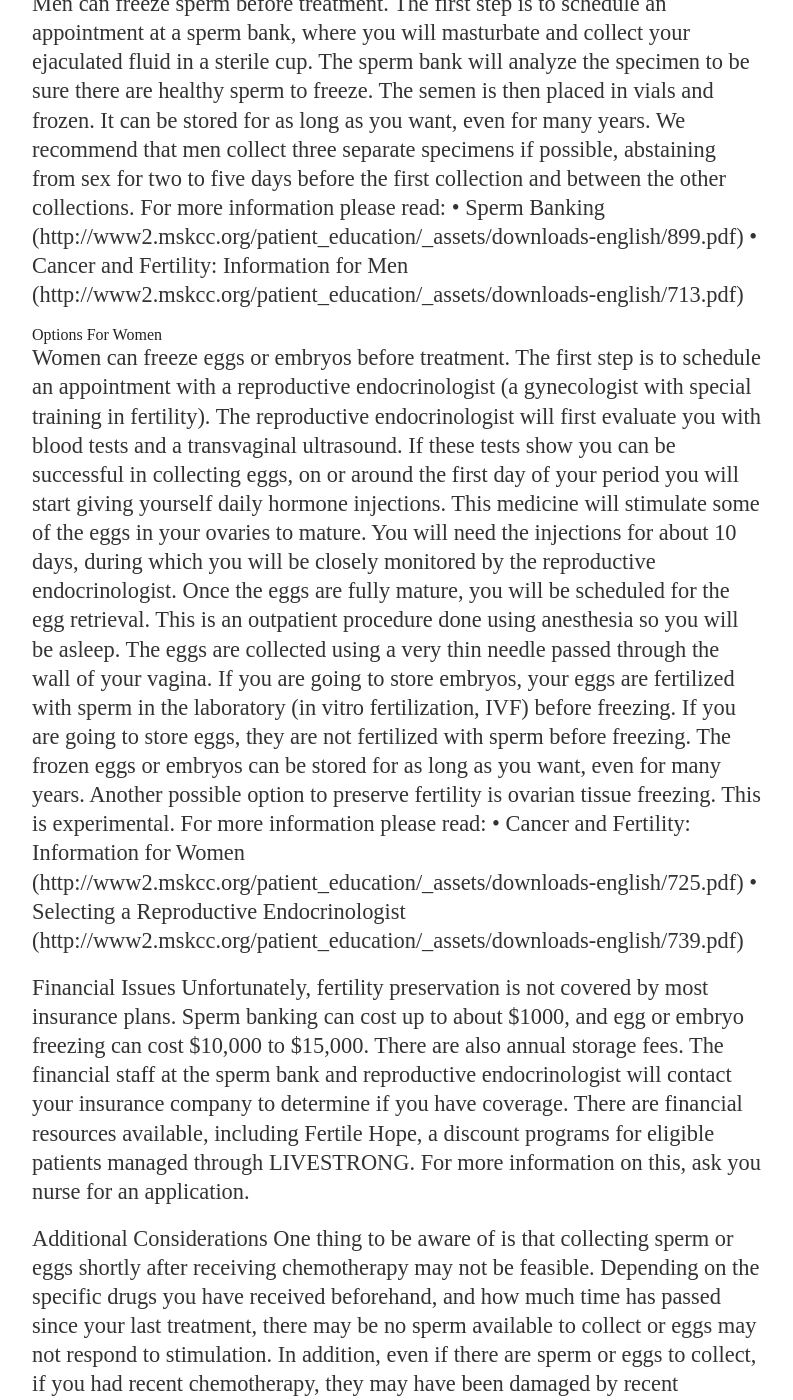
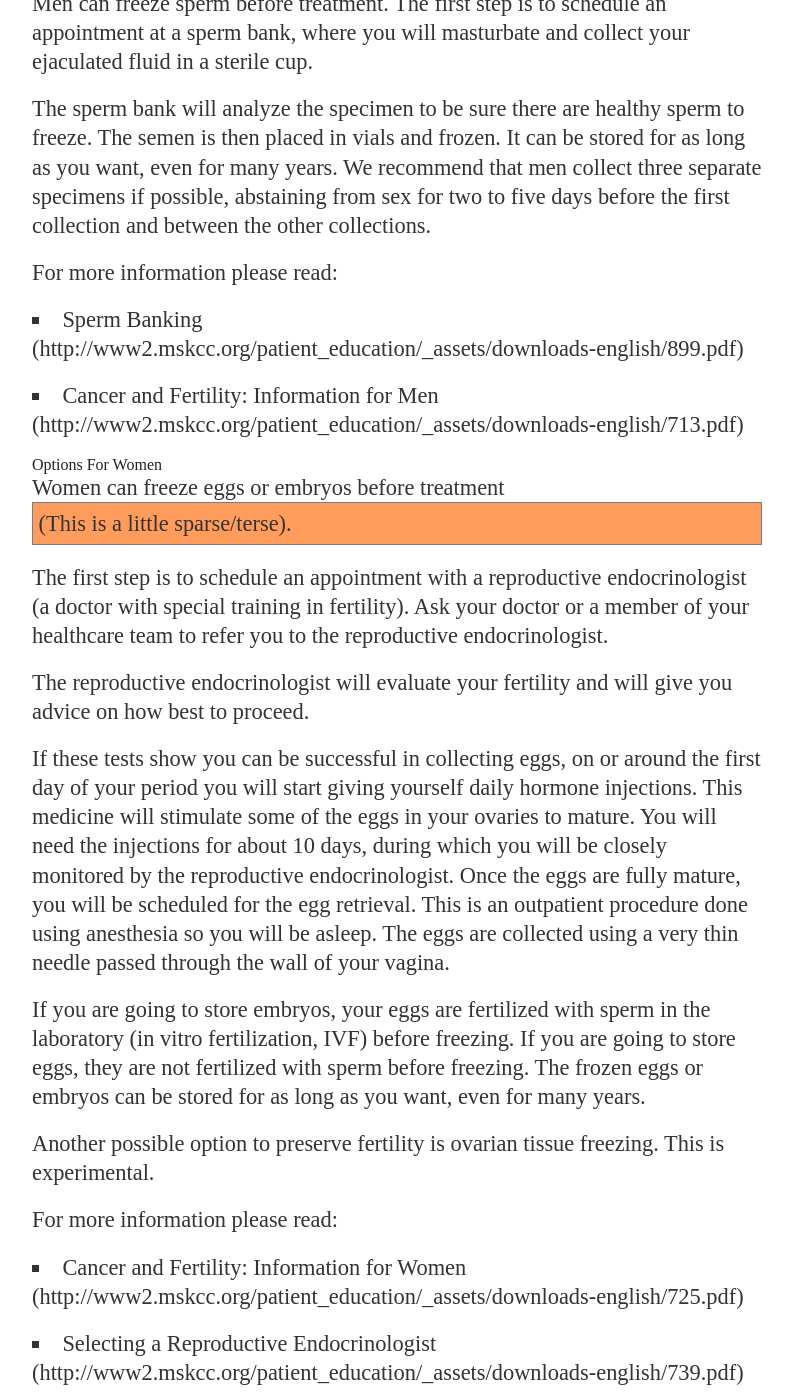
Before and after one commit to mskccpatiented/contentaudit, a Jekyll site: the page built from _posts/2012-11-19-auto-bmt-outpatient-guide-hybrid.md, in a window 1280 px wide and 1400 px high, scrolled down 29881 px. Shown: the whole window, without its empty margins (128-921 px from the left). Built offline with Jekyll 4.4.1, drawn with Linux system fonts in a browser that asks for light colours; Markdown is read by kramdown in place of the engine named in the settings; some of the changed text lies outside the part shown.

Commit message:
starting to edit and incorporate joanne k's text. a close read is needed.

```diff
--- a/_posts/2012-11-19-auto-bmt-outpatient-guide-hybrid.md
+++ b/_posts/2012-11-19-auto-bmt-outpatient-guide-hybrid.md
@@ -555,30 +555,44 @@ More in-depth guides to living with neutropenia and low platelet levels are incl
 Chemotherapy drugs that kill rapidly-dividing cancer cells will also affect your fertility. It's likely that you will not be able to conceive a child naturally after your treatment. However, there are ways of preserving your fertility that may allow you to have a child in the future.
 
 ##### Options For Men
-Men can freeze sperm before treatment. The first step is to schedule an appointment at a sperm bank, where you will masturbate and collect your ejaculated fluid in a sterile cup. The sperm bank will analyze the specimen to be sure there are healthy sperm to freeze. The semen is then placed in vials and frozen. It can be stored for as long as you want, even for many years. We recommend that men collect three separate specimens if possible, abstaining from sex for two to five days before the first collection and between the other collections.
+Men can freeze sperm before treatment. The first step is to schedule an appointment at a sperm bank, where you will masturbate and collect your ejaculated fluid in a sterile cup.
+
+The sperm bank will analyze the specimen to be sure there are healthy sperm to freeze. The semen is then placed in vials and frozen. It can be stored for as long as you want, even for many years. We recommend that men collect three separate specimens if possible, abstaining from sex for two to five days before the first collection and between the other collections.
+
 For more information please read:
-•	Sperm Banking (http://www2.mskcc.org/patient_education/_assets/downloads-english/899.pdf)
-•	Cancer and Fertility: Information for Men (http://www2.mskcc.org/patient_education/_assets/downloads-english/713.pdf)
+
+* Sperm Banking (http://www2.mskcc.org/patient_education/_assets/downloads-english/899.pdf)
+* Cancer and Fertility: Information for Men (http://www2.mskcc.org/patient_education/_assets/downloads-english/713.pdf)
 
 ##### Options For Women
-Women can freeze eggs or embryos before treatment. The first step is to schedule an appointment with a reproductive endocrinologist (a gynecologist with special training in fertility). The reproductive endocrinologist will first evaluate you with blood tests and a transvaginal ultrasound. If these tests show you can be successful in collecting eggs, on or around the first day of your period you will start giving yourself daily hormone injections. This medicine will stimulate some of the eggs in your ovaries to mature. You will need the injections for about 10 days, during which you will be closely monitored by the reproductive endocrinologist. Once the eggs are fully mature, you will be scheduled for the egg retrieval. This is an outpatient procedure done using anesthesia so you will be asleep. The eggs are collected using a very thin needle passed through the wall of your vagina.
+Women can freeze eggs or embryos before treatment <span class="outstanding">(This is a little sparse/terse).
+
+The first step is to schedule an appointment with a reproductive endocrinologist (a doctor with special training in fertility). Ask your doctor or a member of your healthcare team to refer you to the reproductive endocrinologist.
+
+The reproductive endocrinologist will evaluate your fertility and will give you advice on how best to proceed.
+
+If these tests show you can be successful in collecting eggs, on or around the first day of your period you will start giving yourself daily hormone injections. This medicine will stimulate some of the eggs in your ovaries to mature. You will need the injections for about 10 days, during which you will be closely monitored by the reproductive endocrinologist. Once the eggs are fully mature, you will be scheduled for the egg retrieval. This is an outpatient procedure done using anesthesia so you will be asleep. The eggs are collected using a very thin needle passed through the wall of your vagina.
+
 If you are going to store embryos, your eggs are fertilized with sperm in the laboratory (in vitro fertilization, IVF) before freezing. If you are going to store eggs, they are not fertilized with sperm before freezing. The frozen eggs or embryos can be stored for as long as you want, even for many years.
+
 Another possible option to preserve fertility is ovarian tissue freezing. This is experimental.
+
 For more information please read:
-•	Cancer and Fertility: Information for Women (http://www2.mskcc.org/patient_education/_assets/downloads-english/725.pdf)
-•	Selecting a Reproductive Endocrinologist (http://www2.mskcc.org/patient_education/_assets/downloads-english/739.pdf)
 
-Financial Issues
+* Cancer and Fertility: Information for Women (http://www2.mskcc.org/patient_education/_assets/downloads-english/725.pdf)
+* Selecting a Reproductive Endocrinologist (http://www2.mskcc.org/patient_education/_assets/downloads-english/739.pdf)
+
+##### Financial Issues
 Unfortunately, fertility preservation is not covered by most insurance plans. Sperm banking can cost up to about $1000, and egg or embryo freezing can cost $10,000 to $15,000. There are also annual storage fees. The financial staff at the sperm bank and reproductive endocrinologist will contact your insurance company to determine if you have coverage. There are financial resources available, including Fertile Hope, a discount programs for eligible patients managed through LIVESTRONG. For more information on this, ask you nurse for an application.
 
-Additional Considerations
-One thing to be aware of is that collecting sperm or eggs shortly after receiving chemotherapy may not be feasible. Depending on the specific drugs you have received beforehand, and how much time has passed since your last treatment, there may be no sperm available to collect or eggs may not respond to stimulation. In addition, even if there are sperm or eggs to collect, if you had recent chemotherapy, they may have been damaged by recent treatment. There is a possibility that they will not fertilize or grow to form embryos. In addition, there is a risk of mutations and possible birth defects in a child conceived from these sperm or eggs. We have no data on outcomes of men and women who collect shortly after induction and/or consolidation and prior to transplant. Nevertheless, you may choose to attempt collection anyway.
+##### Additional Considerations
+One thing to be aware of is that collecting sperm or eggs shortly after receiving chemotherapy may not be feasible.
+
+Depending on the specific drugs you have received beforehand, and how much time has passed since your last treatment, there may be no sperm available to collect or eggs may not respond to stimulation. In addition, even if there are sperm or eggs to collect, if you had recent chemotherapy, they may have been damaged by recent treatment. There is a possibility that they will not fertilize or grow to form embryos. In addition, there is a risk of mutations and possible birth defects in a child conceived from these sperm or eggs. We have no data on outcomes of men and women who collect shortly after induction and/or consolidation and prior to transplant. Nevertheless, you may choose to attempt collection anyway.
 
 If you would like to speak with someone to learn more about your options for fertility preservation, ask your doctor or nurse to refer you to our fertility nurse specialist or directly to a sperm bank or reproductive endocrinologist.
 
 <div class="feedback remove invisible">Chemotherapy drugs that kill rapidly-dividing cancer cells will also affect you fertility. It's highly likely that your chemotherapy will mean that you will not be able to conceive a child naturally - if you would like to have children in the future you can make arrangements to have your sperm or eggs frozen before your chemotherapy. Collecting and freezing sperm before your chemotherapy will enable you and your partner to attempt pregnancy when you are ready.
-
-The first step is to schedule an appointment with a reproductive endocrinologist. Reproductive endocrinologists are doctors with special training in fertility and reproductive health. The reproductive endocrinologist will evaluate your fertility and will give you advice on how best to proceed.
 
 It's also very important that you speak to your insurance company. They will tell you if the costs associated with infertility treatment are covered under your policy. Even if your insurance does not cover infertility there may be other programs or grants that can help you pay for your infertility treatment. These are described in the Fertility and Cancer Treatment guides which are included at the back of this guide.
 
@@ -592,7 +606,7 @@ Sperm can be stored for as long as is necessary and a yearly storage fee will ap
 
 If you are a woman and wish to store your eggs or embryos for future fertilization, first the reproductive endocrinologist will examine you and review your medical history before discussing your options.
 
-If banking your eggs or embryos is an option and you decide to proceed on or around the first day of your period you will start giving yourself daily hormone injections. This medicine will stimulate your ovaries to make more eggs than usual. You will continue this for one to two weeks.
+If banking your eggs or embryos is an option and you decide to proceed on or around the first day of your period you will start giving yourself daily hormone injections. This medicine will stimulate your ovaries to make more eggs than usual.
 
 While you are taking the daily injections, you will see your reproductive endocrinologist every day or every other day for blood tests and transvaginal ultrasounds.
 
```
